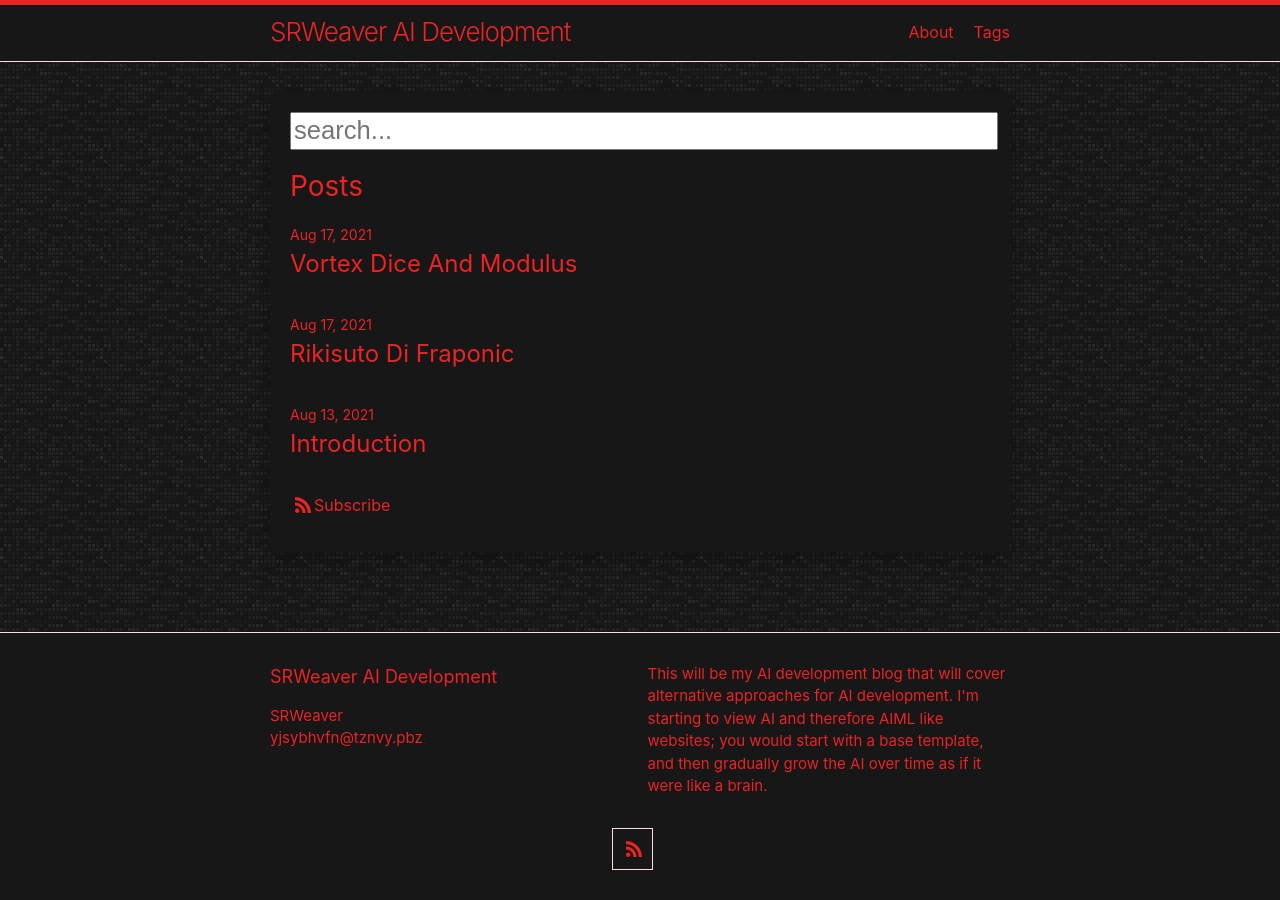
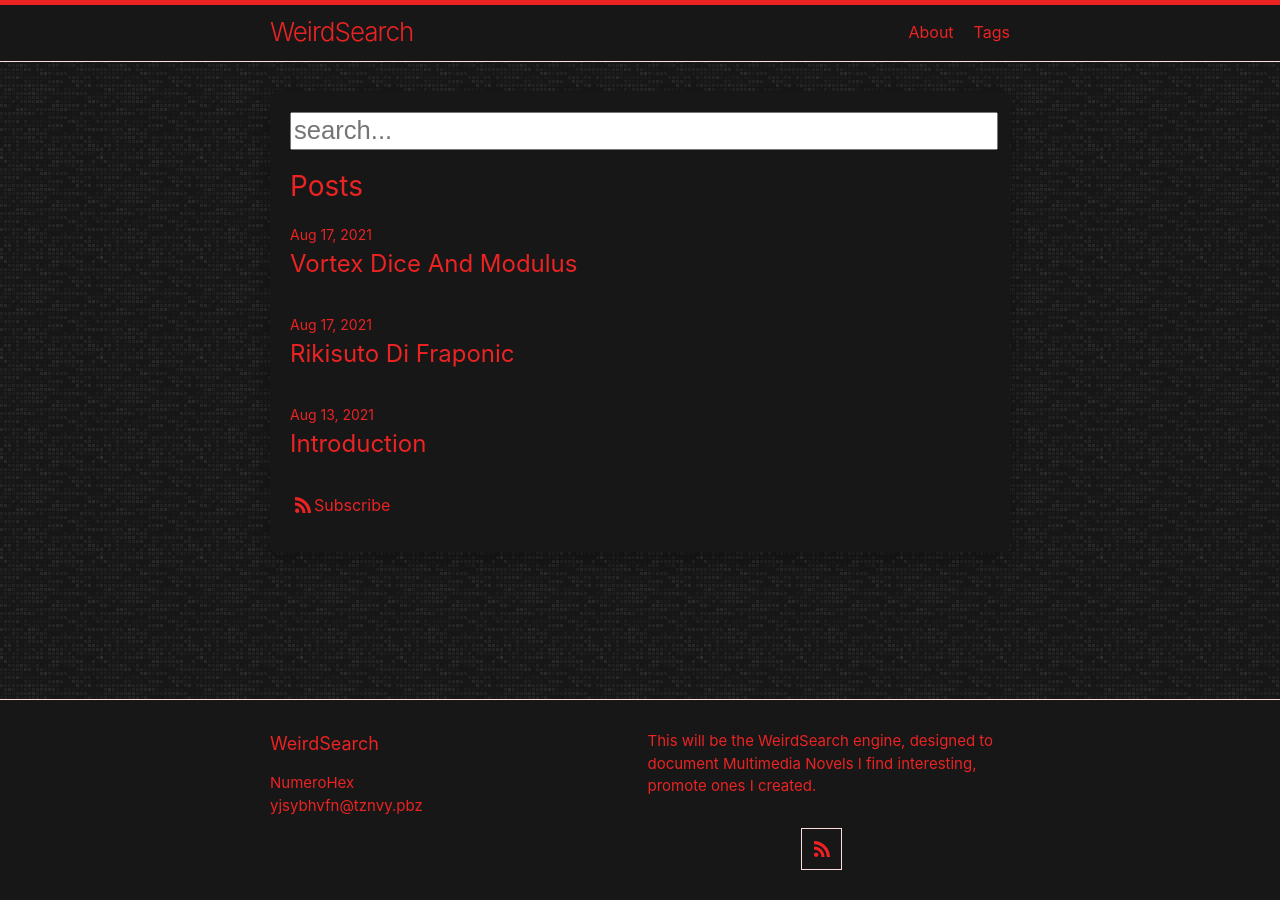
Before and after one commit to LWFlouisa/WeirdSearch, a Jekyll site: the page built from index.md, in a window 1280 px wide. Built offline with Jekyll 4.4.1, drawn with Linux system fonts in a browser that asks for light colours.

Commit message:
Update _config.yml

```diff
--- a/_config.yml
+++ b/_config.yml
@@ -1,11 +1,9 @@
-title: SRWeaver AI Development
-author: SRWeaver
+title: WeirdSearch
+author: NumeroHex
 email: yjsybhvfn@tznvy.pbz
 description: > # this means to ignore newlines until "show_exerpts:"
-  This will be my AI development blog that will cover alternative approaches for AI
-  development. I'm starting to view AI and therefore AIML like websites; you would
-  start with a base template, and then gradually grow the AI over time as if it were
-  like a brain.
+  This will be the WeirdSearch engine, designed to document Multimedia Novels I find interesting,
+  promote ones I created.
 
 show_excerpts: false # set to true to show excerpts on the homepage
 
```
